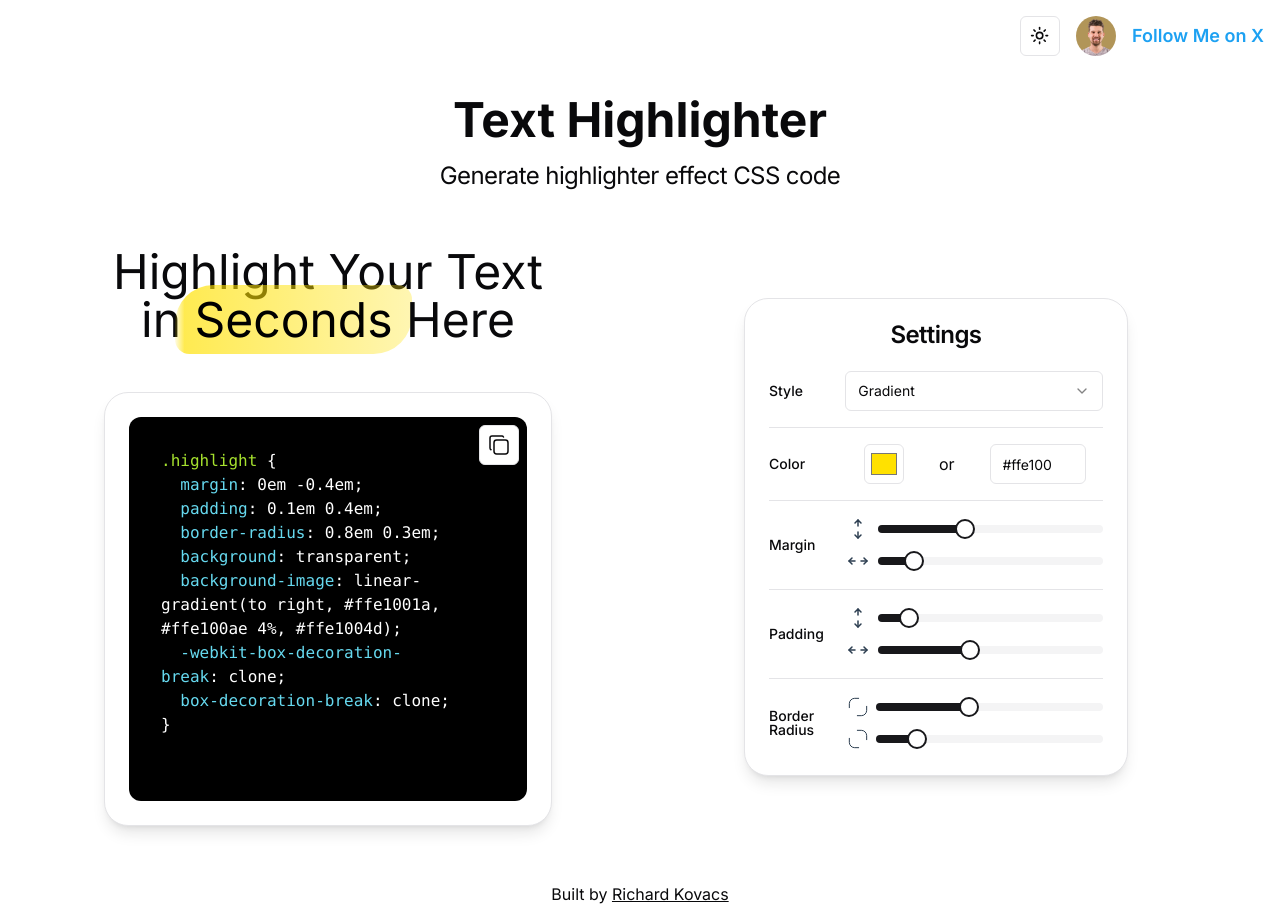
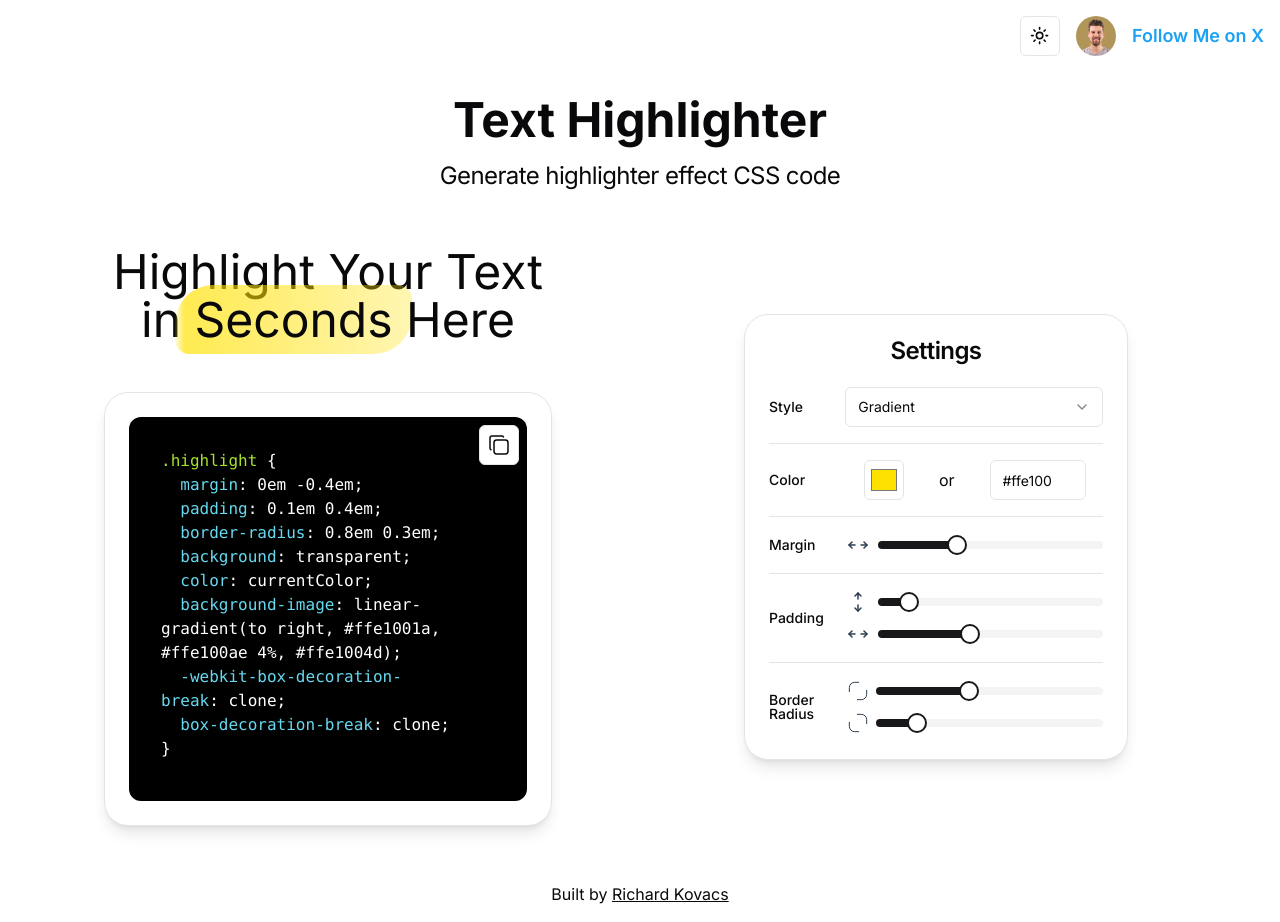
Before and after one commit to kovrichard/highlight-css, a Next.js app: page / in a window 1280 px wide. Built offline with nearby package versions, Linux system fonts and the light colour scheme.

Commit message:
feat: add dark mode support to motto

```diff
--- a/src/app/page.tsx
+++ b/src/app/page.tsx
@@ -34,6 +34,7 @@ export default function Home() {
     padding: `${padding.top}em ${padding.right}em`,
     "border-radius": `${borderRadius.topLeft}em ${borderRadius.topRight}em`,
     background: "transparent",
+    color: "currentColor",
     "background-image": `linear-gradient(to right, ${color}1a, ${color}ae 4%, ${color}4d)`,
     "-webkit-box-decoration-break": "clone",
     "box-decoration-break": "clone",
@@ -123,6 +124,7 @@ export default function Home() {
         padding: `${padding.top}em ${padding.right}em`,
         "border-radius": `${borderRadius.topLeft}em ${borderRadius.topRight}em`,
         "background-color": `${color}`,
+        "color": "currentColor",
         "-webkit-box-decoration-break": "clone",
         "box-decoration-break": "clone",
       });
@@ -132,6 +134,7 @@ export default function Home() {
         padding: `${padding.top}em ${padding.right}em`,
         "border-radius": `${borderRadius.topLeft}em ${borderRadius.topRight}em`,
         background: "transparent",
+        color: "currentColor",
         "background-image": `linear-gradient(to right, ${color}1a, ${color}ae 4%, ${color}4d)`,
         "-webkit-box-decoration-break": "clone",
         "box-decoration-break": "clone",
@@ -141,6 +144,7 @@ export default function Home() {
         margin: `${margin.top}em ${margin.right}em`,
         padding: `${padding.top}em ${padding.right}em`,
         background: "transparent",
+        color: "currentColor",
         "-webkit-box-decoration-break": "clone",
         "box-decoration-break": "clone",
       });
@@ -149,6 +153,7 @@ export default function Home() {
         margin: `${margin.top}em ${margin.right}em`,
         padding: `${padding.top}em ${padding.right}em`,
         background: "transparent",
+        color: "currentColor",
         "-webkit-box-decoration-break": "clone",
         "box-decoration-break": "clone",
       });
--- a/src/components/settings.tsx
+++ b/src/components/settings.tsx
@@ -93,7 +93,7 @@ export default function Settings({
         <div className="flex w-full items-center gap-4">
           <Label className="w-20">Margin</Label>
           <div className="flex w-full flex-col justify-around gap-2">
-            <div className="flex gap-2">
+            {/*<div className="flex gap-2">
               <Image
                 src="/arrows-move-vertical.svg"
                 width={24}
@@ -107,7 +107,7 @@ export default function Settings({
                 onValueChange={(value) => changeYMargin(value[0])}
                 step={0.1}
               />
-            </div>
+              </div>*/}
             <div className="flex gap-2">
               <Image
                 src="/arrows-move-horizontal.svg"
@@ -117,7 +117,7 @@ export default function Settings({
               />
               <Slider
                 value={[margin.right]}
-                min={-0.6}
+                min={-1.1}
                 max={1}
                 onValueChange={(value) => changeXMargin(value[0])}
                 step={0.1}
```
